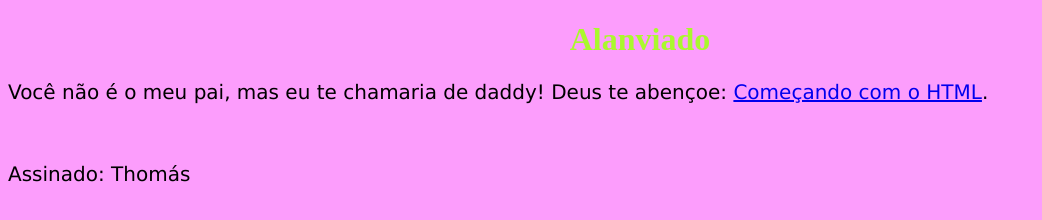
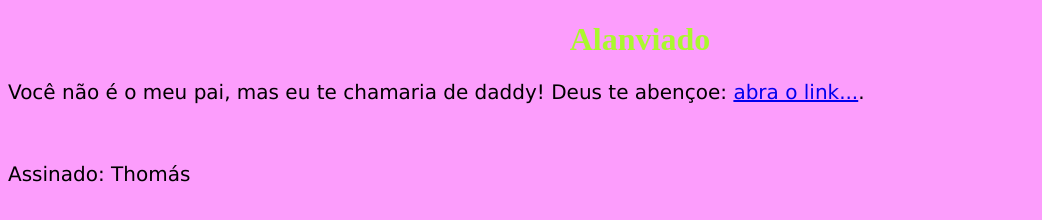
Before and after one commit to ThomasCapim/papai, a plain HTML site: page index.html in a window 1280 px wide. Shown: the whole page, without its empty margins (0-1042 px from the left). Drawn offline with Linux system fonts and the light colour scheme.

Commit message:
ADD - HTML

```diff
--- a/index.html
+++ b/index.html
@@ -10,7 +10,7 @@
     <h1>Alanviado</h1>
     <p>
       Você não é o meu pai, mas eu te chamaria de daddy! Deus te abençoe:
-      <a href="https://www.youtube.com/watch?v=dQw4w9WgXcQ&pp=ygUXbmV2ZXIgZ29ubmEgZ2l2ZSB5b3UgdXA%3D">Começando com o HTML</a>.
+      <a href="https://www.youtube.com/watch?v=dQw4w9WgXcQ&pp=ygUXbmV2ZXIgZ29ubmEgZ2l2ZSB5b3UgdXA%3D">abra o link...</a>.
     </p>
 		<br>
 		<p>Assinado: Thomás</p>
```
